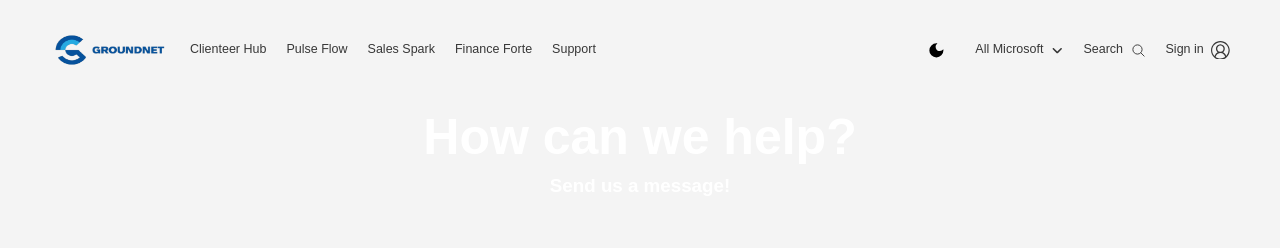
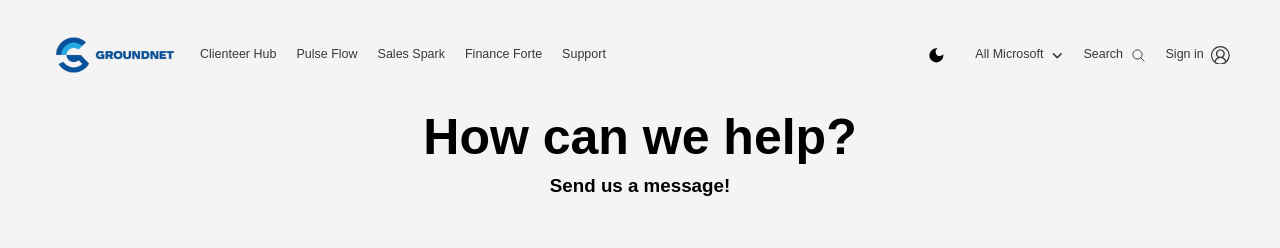
Before and after one commit to Shimul-Zahan/MS-client, a React (Vite) app: page /support in a window 1280 px wide. Shown: the top 248 px of the page. Built offline with nearby package versions, Linux system fonts and the light colour scheme; no server answers.

Commit message:
all done

```diff
--- a/src/Components/Dashboard/Sidebard.jsx
+++ b/src/Components/Dashboard/Sidebard.jsx
@@ -1,7 +1,8 @@
 import React, { useContext, useState } from 'react'
-import { NavLink, Outlet } from 'react-router-dom'
+import { Link, NavLink, Outlet } from 'react-router-dom'
 import Navbar from './Navbar'
-import logo from '../../assets/WhatsApp Image 2024-03-15 at 02.20.45.jpeg'
+import logo from '../../assets/WhatsApp_Image_2024-03-15_at_02.20.45_1_-removebg-preview.png'
+import logoDark from '../../assets/dark.png'
 import { MyContext } from '../../Auth/AuthProvide'
 import { MdHomeFilled } from "react-icons/md";
 import './sidebar.css'
@@ -18,13 +19,15 @@ import { IoSettings } from 'react-icons/io5'
 
 const Sidebard = () => {
 
-    const { isSidebarOpen } = useContext(MyContext);
+    const { isSidebarOpen, darkMode } = useContext(MyContext);
 
     return (
         <section className='flex justify-start items-start w-full'>
             <div className={`${isSidebarOpen ? 'w-0 duration-500' : 'w-96 duration-500'} flex h-screen overflow-y-scroll bg-[#21295c] flex-col justify-between border-e`}>
                 <div className="py-6">
-                    <img src={logo} alt="" className='h-24 w-full rounded-lg' />
+                    <Link to='/'>
+                        <img src={logoDark} alt="" className='h-24 w-full' />
+                    </Link>
                     <div className='mt-3'>
                         <NavLink to='/dashboard' className='flex justify-between items-center text-[#b9a683] hover:bg-[#b9a683] hover:text-black p-5'>
                             <div className='flex justify-start items-center gap-3'>
--- a/src/Components/Navbar/DeskNav.jsx
+++ b/src/Components/Navbar/DeskNav.jsx
@@ -60,11 +60,13 @@ const DeskNav = () => {
         <nav className='hidden lg:block px-20 py-10 dark:text-white'>
             <div className='flex justify-between items-center text-xl pb-8'>
                 <ul className='flex justify-between items-center gap-8'>
-                    {
-                        darkMode ? <img src={logoDark} alt="" className='h-20 w-48' />
-                            : <img src={logo} alt="" className='h-20 w-48' />
+                    <Link to='/'>
+                        {
+                            darkMode ? <img src={logoDark} alt="" className='h-24 w-52' />
+                                : <img src={logo} alt="" className='h-24 w-52' />
 
-                    }
+                        }
+                    </Link>
                     {
                         menuItem && menuItem.map((nav, index) =>
                             <Link key={index} to={`${nav.nav}`} className="nav-item cursor-pointer">{nav.nav}</Link>
--- a/src/Components/Navbar/Nav.jsx
+++ b/src/Components/Navbar/Nav.jsx
@@ -6,12 +6,15 @@ import { MyContext } from '../../Auth/AuthProvide';
 import { Link } from 'react-router-dom';
 import { VscAccount } from 'react-icons/vsc';
 import logo from '../../assets/WhatsApp_Image_2024-03-15_at_02.20.45_1_-removebg-preview.png'
+import logoDark from '../../assets/dark.png'
+import { CiLight } from 'react-icons/ci';
+import { MdDarkMode } from 'react-icons/md';
 
 const Nav = () => {
 
     const [open, setOpen] = useState(false);
 
-    const { user, logOut } = useContext(MyContext);
+    const { user, logOut, setDarkMode, darkMode } = useContext(MyContext);
 
     const logOutUser = () => {
         logOut().then(res => {
@@ -32,7 +35,13 @@ const Nav = () => {
         <div className='lg:h-0 dark:text-white'>
             <nav className='flex justify-between z-50 relative h-full items-center lg:hidden md:px-10'>
                 <div className='w-full md:w-auto px-4 py-5 flex justify-between items-center'>
-                    <img src={logo} alt="" className='h-16 w-40' />
+                    <Link to='/'>
+                        {
+                            darkMode ? <img src={logoDark} alt="" className='h-20 w-48' />
+                                : <img src={logo} alt="" className='h-20 w-48' />
+
+                        }
+                    </Link>
                     <div onClick={() => setOpen(!open)} className='text-2xl md:hidden cursor-pointer'>
                         {open ? <IoClose /> : <GiHamburgerMenu />}
                     </div>
@@ -64,6 +73,17 @@ const Nav = () => {
                         </div>
 
                     </div>
+                    <button
+                        className="text-3xl text-black dark:text-white px-4 py-2 rounded"
+                        onClick={() => setDarkMode(!darkMode)}
+                    >
+                        {darkMode ? <CiLight /> : <MdDarkMode />}
+                    </button>
+                    {
+                        (user || loginUser) && <div className='flex cursor-pointer justify-start items-center gap-3'>
+                            <Link to='/dashboard' className='cursor-pointer nav-item'>Dashboard</Link>
+                        </div>
+                    }
                     {
                         (user || loginUser) ? <div onClick={logOutUser} className='flex justify-start items-center gap-3'>
                             <Link to="/registration" className='cursor-pointer nav-item'>Logout</Link>
--- a/src/Pages/Home/Support.jsx
+++ b/src/Pages/Home/Support.jsx
@@ -54,10 +54,10 @@ const Support = () => {
                     <Nav />
                 </div>
                 <div className="pt-40 pb-14 z-10">
-                    <h2 className="md:text-[50px] font-bold text-white text-center">
+                    <h2 className="md:text-[50px] font-bold text-black dark:text-white text-center">
                         How can we help?
                     </h2>
-                    <p className="text-white text-center">
+                    <p className="text-black dark:text-white text-center">
                         <Link to="/" className="text-3xl font-semibold cursor-pointer">
                             Send us a message!
                         </Link>
```
